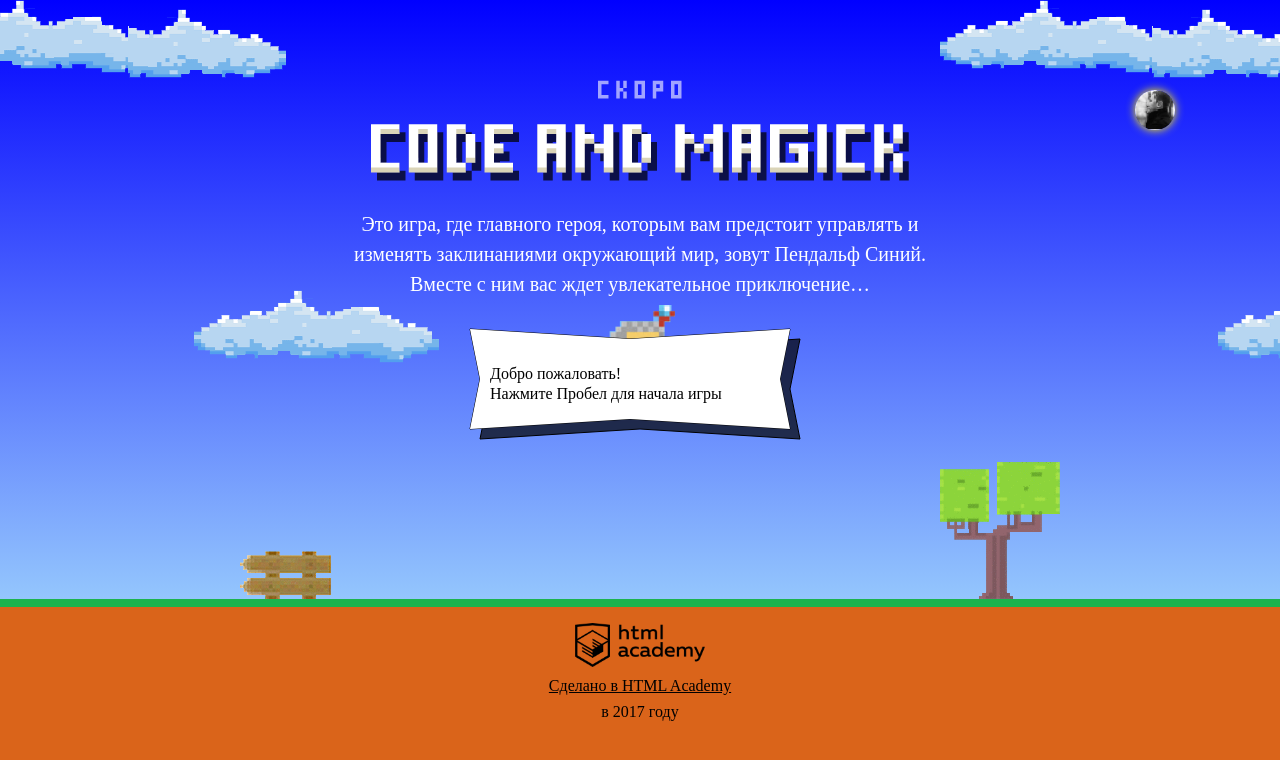
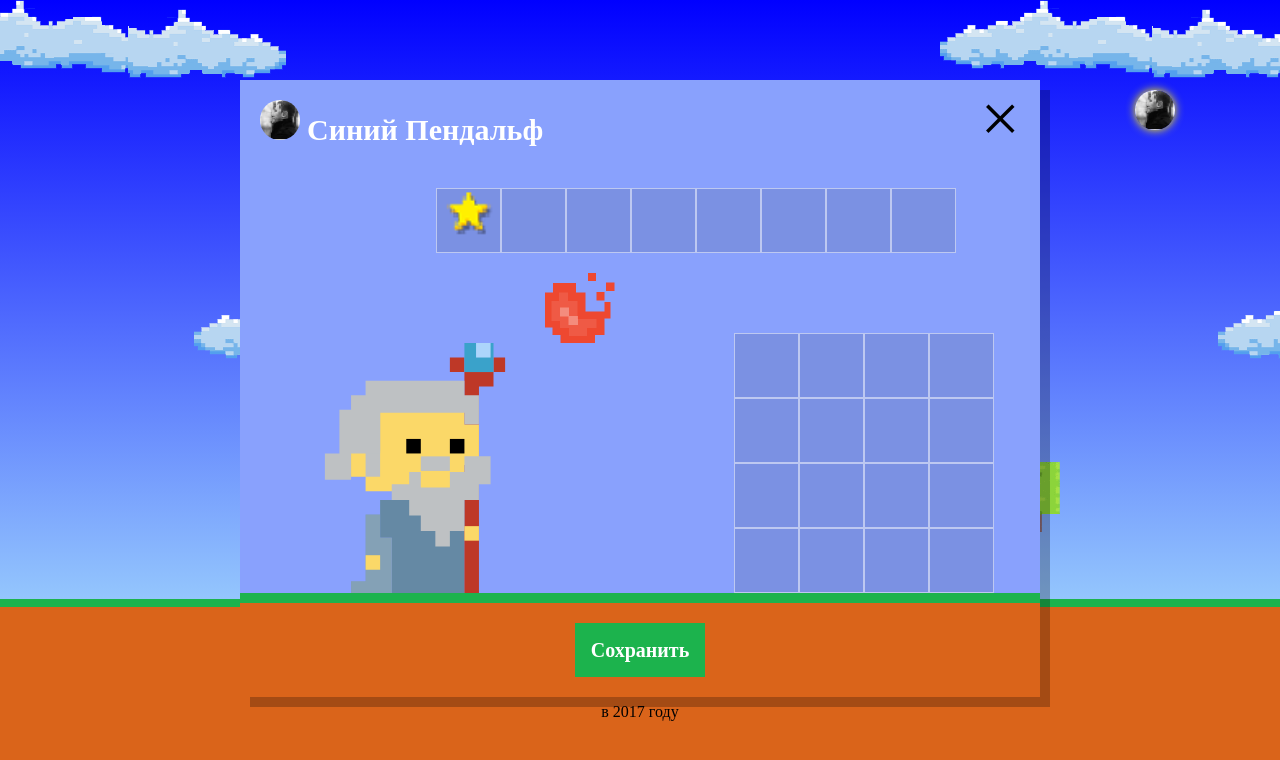
Before and after one commit to orckuss/522827-code-and-magick-19, a website: page index.html in a window 1280 px wide. Both pictures are taken after a click on the picture 1155 px from the left and 110 px from the top of the page. Drawn offline with Linux system fonts and the light colour scheme; a web font is replaced by a local one.

Commit message:
Add dialog module

```diff
--- a/index.html
+++ b/index.html
@@ -208,6 +208,7 @@
 </script>
 
 <script src="js/utility.js"></script>
+<script src="js/dialog.js"></script>
 <script src="js/stat.js"></script>
 <script src="js/game.js"></script>
 
--- /dev/null
+++ b/js/dialog.js
@@ -0,0 +1,39 @@
+'use strict';
+
+(function () {
+  var setupDialog = document.querySelector('.setup');
+  var openSetupButton = document.querySelector('.setup-open');
+  var closeSetupButton = setupDialog.querySelector('.setup-close');
+  var setupInputName = setupDialog.querySelector('.setup-user-name');
+
+  var onEscPressed = function (evt) {
+    window.utility.onEscPressed(evt, hideSetupWindow, setupInputName);
+  };
+
+  var showSetupWindow = function () {
+    setupDialog.classList.remove('hidden');
+    document.addEventListener('keydown', onEscPressed);
+  };
+
+  var hideSetupWindow = function () {
+    setupDialog.classList.add('hidden');
+    document.removeEventListener('keydown', onEscPressed);
+  };
+
+  openSetupButton.addEventListener('click', function () {
+    showSetupWindow();
+  });
+
+  openSetupButton.addEventListener('keydown', function (evt) {
+    window.utility.onEnterPressed(evt, showSetupWindow);
+  });
+
+  closeSetupButton.addEventListener('click', function () {
+    hideSetupWindow();
+  });
+
+  closeSetupButton.addEventListener('keydown', function (evt) {
+    window.utility.onEnterPressed(evt, hideSetupWindow);
+  });
+
+})();
```
